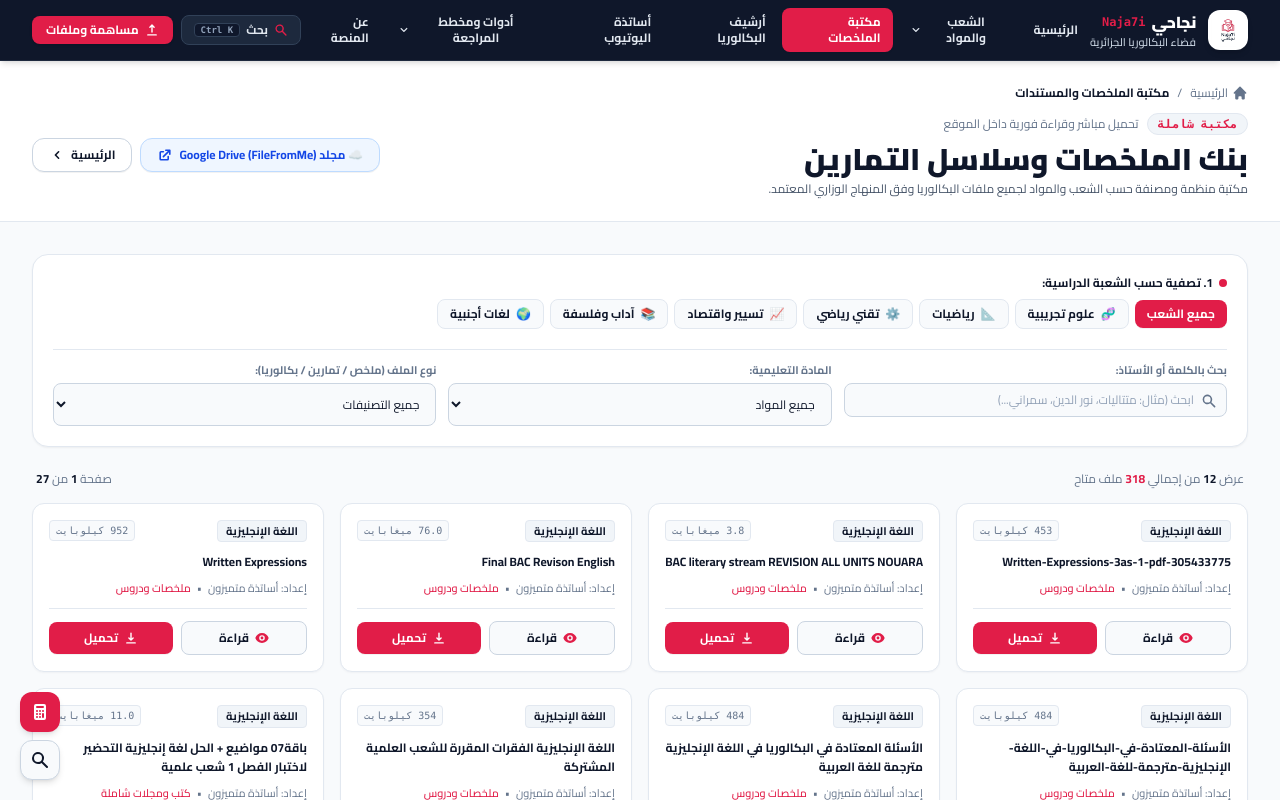
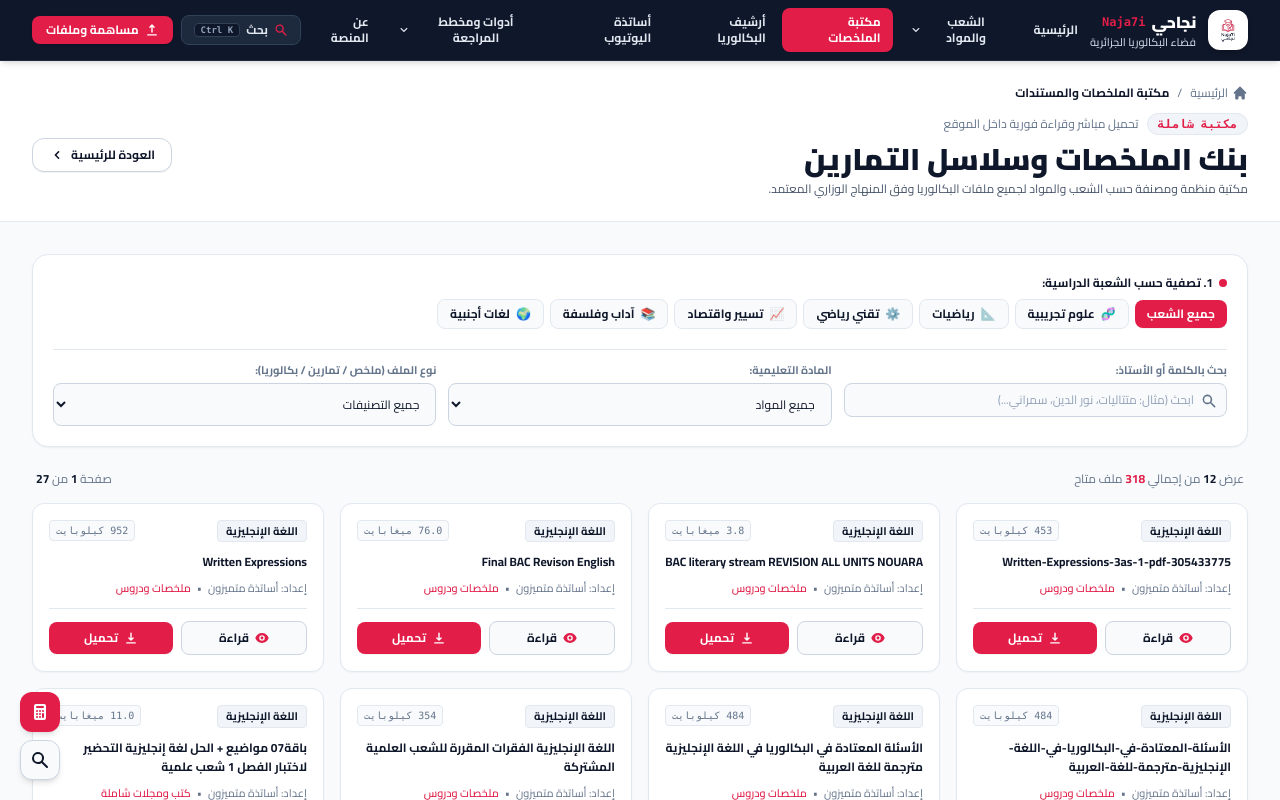
Before and after one commit to anis-py19/Naja7i, a React (Vite) app: page /library in a window 1280 px wide. Shown: the top 800 px of the page. Built offline with nearby package versions, Linux system fonts and the light colour scheme.

Commit message:
feat: implement LibraryPage with file filtering, search, pagination, and PdfReaderModal integration

```diff
--- a/src/components/PdfReaderModal.jsx
+++ b/src/components/PdfReaderModal.jsx
@@ -15,7 +15,6 @@ import {
 import { motion, AnimatePresence } from 'framer-motion';
 import * as pdfjsLib from 'pdfjs-dist';
 import pdfjsWorker from 'pdfjs-dist/build/pdf.worker.min.mjs?url';
-import { SITE_CONFIG } from '../config/siteConfig';
 
 // Configure local worker bundled by Vite
 pdfjsLib.GlobalWorkerOptions.workerSrc = pdfjsWorker;
@@ -313,19 +312,7 @@ export default function PdfReaderModal({ file, isOpen, onClose }) {
             {/* Action Tools */}
             <div className="flex items-center gap-1.5 shrink-0">
 
-              {/* Open in Google Drive */}
-              <a
-                href={file.driveUrl || SITE_CONFIG.googleDriveFolderUrl}
-                target="_blank"
-                rel="noopener noreferrer"
-                className="hidden sm:flex items-center gap-1.5 px-3 py-1.5 rounded-xl bg-blue-600/30 hover:bg-blue-600/50 text-blue-300 border border-blue-500/40 text-xs font-bold transition-colors cursor-pointer"
-                title="فتح المجلد في Google Drive"
-              >
-                <span>☁️ Google Drive</span>
-                <HiExternalLink className="w-3.5 h-3.5" />
-              </a>
-
-              {/* Direct Download Button */}
+              {/* Direct Download / Open Button */}
               <button
                 onClick={handleDownload}
                 className="px-3 py-1.5 rounded-xl bg-[#E11D48] hover:bg-[#be123c] text-white font-bold text-xs flex items-center gap-1.5 shadow-sm transition-colors cursor-pointer"
--- a/src/config/siteConfig.js
+++ b/src/config/siteConfig.js
@@ -20,11 +20,7 @@ export const SITE_CONFIG = {
   estimatedReturn: 'سنعود قريباً جداً بإذن الله ⏱️',
 
   // البريد الإلكتروني للتواصل العاجل أثناء الصيانة
-  adminEmail: 'anisrayaneizri@gmail.com',
-
-  // ☁️ رابط مجلد Google Drive الرسمي لملفات المنصة (FileFromMe)
-  googleDriveFolderUrl: 'https://drive.google.com/drive/folders/1UpO-4A5XCujpsmLT3LLnhwRtP8Cl37Wx',
-  googleDriveFolderId: '1UpO-4A5XCujpsmLT3LLnhwRtP8Cl37Wx'
+  adminEmail: 'anisrayaneizri@gmail.com'
 };
 
 export default SITE_CONFIG;
--- a/src/pages/LibraryPage.jsx
+++ b/src/pages/LibraryPage.jsx
@@ -150,26 +150,13 @@ export default function LibraryPage({ onOpenPdf }) {
               </p>
             </div>
 
-            <div className="flex items-center gap-2 self-start md:self-auto">
-              <a
-                href="https://drive.google.com/drive/folders/1UpO-4A5XCujpsmLT3LLnhwRtP8Cl37Wx"
-                target="_blank"
-                rel="noopener noreferrer"
-                className="px-4 py-2 rounded-xl bg-blue-50 hover:bg-blue-100 text-blue-700 text-xs font-bold border border-blue-200 transition-colors flex items-center gap-1.5 shadow-2xs"
-                title="فتح مجلد Google Drive الكامل"
-              >
-                <span>☁️ مجلد Google Drive (FileFromMe)</span>
-                <HiExternalLink className="w-4 h-4" />
-              </a>
-
-              <Link
-                to="/"
-                className="px-4 py-2 rounded-xl bg-white hover:bg-[#F8FAFC] text-[#0F172A] text-xs font-bold border border-[#CBD5E1] transition-colors flex items-center gap-1.5 shadow-2xs"
-              >
-                <span>الرئيسية</span>
-                <HiChevronLeft className="w-4 h-4" />
-              </Link>
-            </div>
+            <Link
+              to="/"
+              className="self-start md:self-auto px-4 py-2 rounded-xl bg-white hover:bg-[#F8FAFC] text-[#0F172A] text-xs font-bold border border-[#CBD5E1] transition-colors flex items-center gap-1.5 shadow-2xs"
+            >
+              <span>العودة للرئيسية</span>
+              <HiChevronLeft className="w-4 h-4" />
+            </Link>
           </div>
 
         </div>
```
